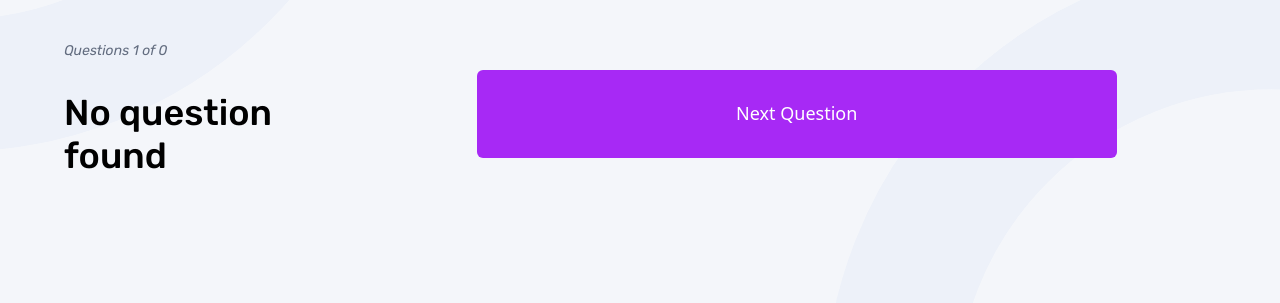
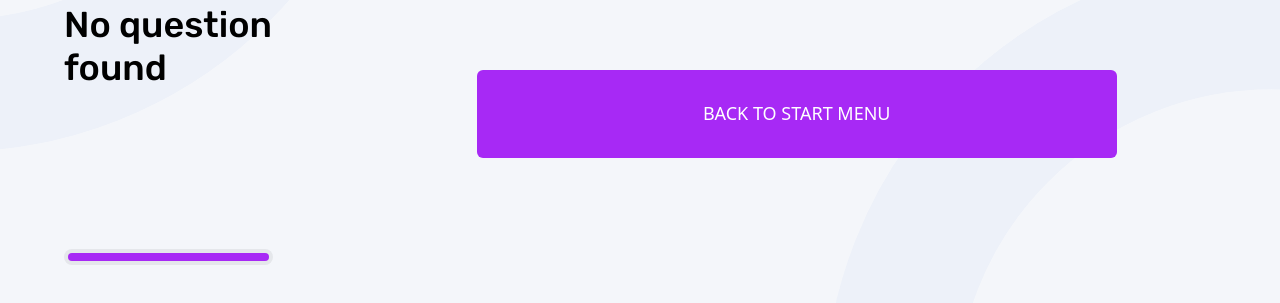
Before and after one commit to Isaacayomi/frontend-quiz-app, a React (Vite) app: page /options in a window 1280 px wide. Shown: the part 365-668 px from the top of the page. Built offline with nearby package versions, Linux system fonts and the light colour scheme.

Commit message:
feat: enhance UI components in LeftPane, NextButton, OptionsButton, and OptionsList for improved user experience and navigation

```diff
--- a/src/ui/LeftPane.jsx
+++ b/src/ui/LeftPane.jsx
@@ -32,10 +32,25 @@ function LeftPane({ children, style }) {
             </p>
             <span
               style={style}
-              className="text-balance break-words pt-[0.5rem] text-[1.25rem] font-medium leading-[0.5rem] sm:block sm:leading-[1.5rem] lg:w-full lg:text-[2.25rem] lg:leading-[2.7rem]"
+              className="text-balance break-words pt-[0.5rem] text-[1.25rem] font-medium leading-[0.5rem] sm:block sm:leading-[1.5rem] lg:mb-[10rem] lg:w-full lg:text-[2.25rem] lg:leading-[2.7rem]"
             >
               {children}
             </span>
+
+            <div
+              className={`max-w-[20.4375rem] w-full${toggle ? "bg-[#3B4D66]" : "bg-white"} mt-[1.5rem] h-4 w-full overflow-hidden rounded-full bg-gray-200 p-1`}
+            >
+              <div
+                className={`h-full rounded-full bg-[#A729F5] transition-all duration-300`}
+                style={{
+                  width: `${((questionIndex + 1) / questionLength) * 100}%`,
+                }}
+              />
+            </div>
+
+            {/* <progress max={20} value={questionLength} /> */}
+
+            {/* <form */}
           </>
         )}
       </h1>
--- a/src/ui/NextButton.jsx
+++ b/src/ui/NextButton.jsx
@@ -18,6 +18,7 @@ function NextButton() {
 
   return (
     <>
+      {questionLength !== 0 && (
         <OptionsButton
           to={lastQuestion ? "/score" : "/options"}
           className="mx-auto w-full text-center hover:bg-[#a729f56e] lg:max-w-[35.25rem]"
@@ -34,6 +35,16 @@ function NextButton() {
         >
           <span>{lastQuestion ? "Submit" : "Next Question"}</span>
         </OptionsButton>
+      )}
+
+      {questionLength === 0 && (
+        <OptionsButton
+          to={questionLength === 0 && "/"}
+          className="mx-auto w-full text-center hover:bg-[#a729f56e] lg:max-w-[35.25rem]"
+        >
+          BACK TO START MENU
+        </OptionsButton>
+      )}
 
       {showError && <ErrorMessage />}
     </>
--- a/src/ui/OptionsButton.jsx
+++ b/src/ui/OptionsButton.jsx
@@ -5,7 +5,7 @@ function OptionsButton({ className, onClick, children, disabled, to }) {
     <Link
       to={to}
       disabled={disabled}
-      onClick={onClick}
+      onClick={disabled ? undefined : onClick}
       className={`${className} ${disabled && "cursor-not-allowed"} shadow-[0px_16px_40px_0px_rgba(143, 160, 193, 0.14)] cursor:pointer w-full max-w-[20.4375rem] rounded-md bg-[#A729F5] py-[1.9rem] text-[1.125rem] font-medium text-white transition-colors duration-300 sm:max-w-[40rem] lg:max-w-[40rem]`}
     >
       {children}
--- a/src/ui/OptionsList.jsx
+++ b/src/ui/OptionsList.jsx
@@ -51,7 +51,7 @@ function OptionsList() {
                 dispatch(selectedAnswer(index));
               }
             }}
-            className={`${optionStyle} w-full px-0 py-[1.6rem] text-[1.125rem] font-medium lg:max-w-[35.25rem] lg:rounded-[1.5rem] ${toggle ? "dark:bg-[#3B4D66]" : "bg-white"}`}
+            className={`${optionStyle} px-0 py-[1.6rem] text-[1.125rem] font-medium lg:max-w-[35.25rem] lg:rounded-[1.5rem] ${toggle ? "dark:bg-[#3B4D66]" : "bg-white"}`}
           >
             <div className="flex items-center justify-start gap-[1rem] text-[1.125rem]">
               <span className="ml-[1rem] rounded-lg bg-[#F4F6FA] px-[1.1rem] py-[0.69rem] text-[#626C7F]">
@@ -68,7 +68,6 @@ function OptionsList() {
                     alt="icons"
                   />
                 )}
-                {/* {isCorrect ?} */}
               </span>
             </div>
           </OptionsButton>
```
Lines whose indentation alone changed are shown as unchanged.
